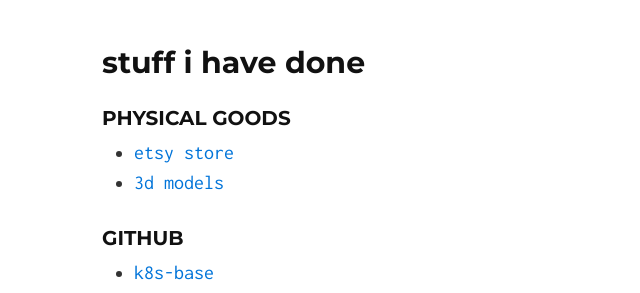
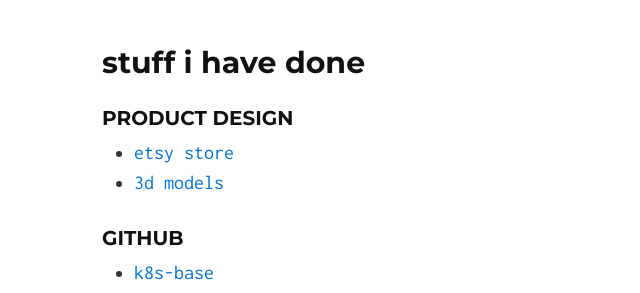
Before and after one commit to natefanaro/natefanaro.github.io, a Jekyll site: the page built from index.md, in a window 1280 px wide. Shown: the part 1252-1545 px from the top of the page, without its empty margins (236-876 px from the left). Built offline with Jekyll 4.4.1, drawn with Linux system fonts in a browser that asks for light colours; our own code applies the rules of GitHub Pages for plain Markdown files.

Commit message:
Update from Forestry.io natefanaro@gmail.com updated index.md

```diff
--- a/index.md
+++ b/index.md
@@ -32,7 +32,7 @@
 
 ## stuff i have done
 
-### physical goods
+### product design
 
 * [etsy store](designbyfanaro.etsy.com "Etsy Store")
 * [3d models](https://cults3d.com/en/users/GOODWITH/creations "3D Models")
```
